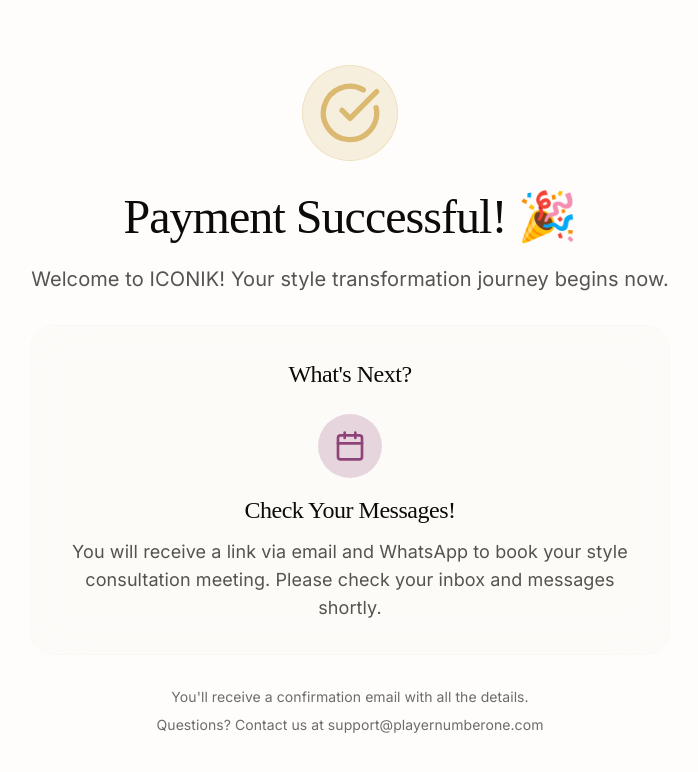
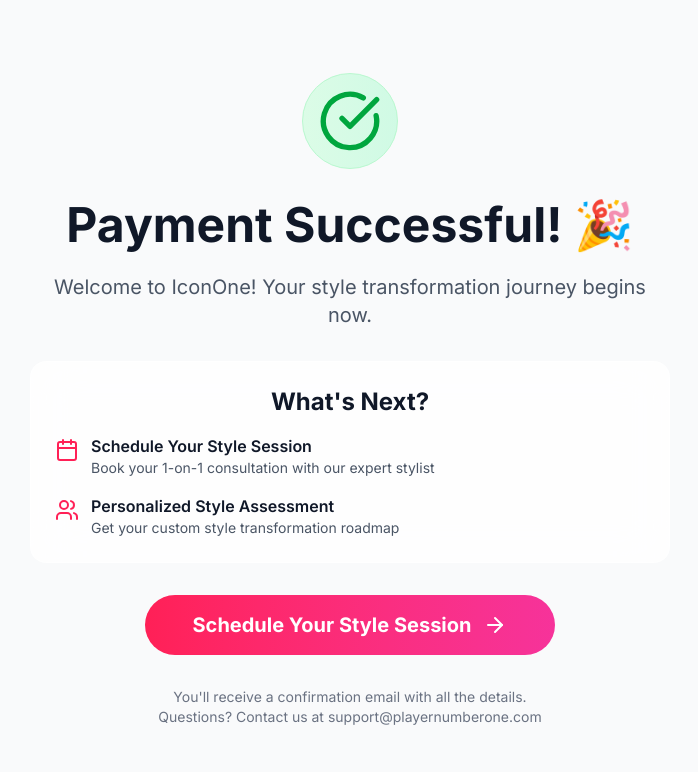
Before and after one commit to mithil0407/playernumberone, a Next.js app: page /checkout/success in a window 1280 px wide. Shown: the top 772 px of the page, without its empty margins (290-988 px from the left). Built offline with nearby package versions, Linux system fonts and the light colour scheme.

Commit message:
Cohesive Pink

```diff
--- a/src/app/checkout/success/page.tsx
+++ b/src/app/checkout/success/page.tsx
@@ -1,10 +1,10 @@
 'use client';
 
 import { motion } from 'framer-motion';
-import { CheckCircle, Calendar } from 'lucide-react';
+import { CheckCircle, ArrowRight, Calendar, Users } from 'lucide-react';
+import Link from 'next/link';
 import { useEffect, Suspense } from 'react';
 import { useSearchParams } from 'next/navigation';
-import { trackCompleteRegistration, trackLead } from '@/lib/metaPixel';
 
 function SuccessPageContent() {
   const searchParams = useSearchParams();
@@ -16,7 +16,7 @@
     const dbOrderId = searchParams.get('db_order_id');
     const paymentId = searchParams.get('payment_id');
 
-    // Store in localStorage for future reference
+    // Store in localStorage for the schedule page to access
     if (customerId) {
       localStorage.setItem('customerId', customerId);
       console.log('Stored customerId:', customerId);
@@ -36,17 +36,6 @@
       console.log('Stored paymentId:', paymentId);
     }
 
-    // Enhanced Meta Pixel tracking for successful purchase
-    // Get the actual purchase amount from localStorage or URL params
-    const purchaseAmount = searchParams.get('amount') || localStorage.getItem('purchaseAmount') || '1499';
-    const amount = parseInt(purchaseAmount);
-
-    // Track successful payment completion
-    trackCompleteRegistration(amount, 'ICONIK Customer Registration');
-
-    // Track lead generation success
-    trackLead(amount, 'ICONIK Style Consultation Purchase');
-
     // Log what we found
     console.log('URL Parameters:', {
       customerId,
@@ -58,45 +47,55 @@
   }, [searchParams]);
 
   return (
-    <div className="min-h-screen bg-luxury-warm-white text-luxury-charcoal flex items-center justify-center">
+    <div className="min-h-screen bg-gray-50 text-gray-900 flex items-center justify-center">
       <motion.div
         initial={{ opacity: 0, scale: 0.9 }}
         animate={{ opacity: 1, scale: 1 }}
         className="text-center max-w-2xl mx-auto px-4"
       >
-        <div className="bg-luxury-gold/20 border border-luxury-gold/30 rounded-full w-24 h-24 mx-auto mb-8 flex items-center justify-center">
-          <CheckCircle className="w-16 h-16 text-luxury-gold" />
+        <div className="bg-gradient-to-r from-green-100 to-emerald-100 border border-green-200 rounded-full w-24 h-24 mx-auto mb-8 flex items-center justify-center">
+          <CheckCircle className="w-16 h-16 text-green-600" />
         </div>
 
-        <h1 className="text-4xl md:text-5xl luxury-heading mb-6 text-luxury-charcoal">
+        <h1 className="text-4xl md:text-5xl font-bold mb-6 text-gray-900">
           Payment Successful! 🎉
         </h1>
 
-        <p className="text-xl mb-8 luxury-body text-luxury-charcoal/70">
-          Welcome to ICONIK! Your style transformation journey begins now.
+        <p className="text-xl mb-8 text-gray-600">
+          Welcome to IconOne! Your style transformation journey begins now.
         </p>
 
-        <div className="bg-luxury-cream/40 backdrop-blur-xl rounded-3xl p-8 mb-8 border border-luxury-cream">
-          <h2 className="text-2xl luxury-heading mb-6 text-luxury-charcoal">What&apos;s Next?</h2>
+        <div className="bg-white/80 backdrop-blur-xl rounded-2xl p-6 mb-8 border border-white/30">
+          <h2 className="text-2xl font-bold mb-4 text-gray-900">What&apos;s Next?</h2>
 
-          <div className="space-y-6 text-center">
-            <div className="flex flex-col items-center gap-4">
-              <div className="w-16 h-16 bg-luxury-accent/20 rounded-full flex items-center justify-center">
-                <Calendar className="w-8 h-8 text-luxury-accent" />
+          <div className="space-y-4 text-left">
+            <div className="flex items-start gap-3">
+              <Calendar className="w-6 h-6 text-rose-500 mt-1 flex-shrink-0" />
+              <div>
+                <h3 className="font-semibold text-gray-900">Schedule Your Style Session</h3>
+                <p className="text-gray-600 text-sm">Book your 1-on-1 consultation with our expert stylist</p>
               </div>
+            </div>
+
+            <div className="flex items-start gap-3">
+              <Users className="w-6 h-6 text-rose-500 mt-1 flex-shrink-0" />
               <div>
-                <h3 className="luxury-heading text-luxury-charcoal mb-3 text-2xl">Check Your Messages!</h3>
-                <p className="luxury-body text-luxury-charcoal/70 text-lg max-w-xl mx-auto">
-                  You will receive a link via email and WhatsApp to book your style consultation meeting.
-                  Please check your inbox and messages shortly.
-                </p>
+                <h3 className="font-semibold text-gray-900">Personalized Style Assessment</h3>
+                <p className="text-gray-600 text-sm">Get your custom style transformation roadmap</p>
               </div>
             </div>
           </div>
         </div>
 
-        <div className="mt-8 text-sm luxury-body text-luxury-charcoal/60">
-          <p className="mb-2">You&apos;ll receive a confirmation email with all the details.</p>
+        <Link
+          href="/schedule"
+          className="bg-gradient-to-r from-rose-500 to-pink-500 hover:from-rose-600 hover:to-pink-600 text-white px-12 py-4 rounded-full text-xl font-bold transition-all duration-300 transform hover:scale-105 flex items-center gap-3 mx-auto w-fit"
+        >
+          Schedule Your Style Session <ArrowRight className="w-6 h-6" />
+        </Link>
+
+        <div className="mt-8 text-sm text-gray-500">
+          <p>You&apos;ll receive a confirmation email with all the details.</p>
           <p>Questions? Contact us at support@playernumberone.com</p>
         </div>
       </motion.div>
@@ -107,10 +106,10 @@
 export default function SuccessPage() {
   return (
     <Suspense fallback={
-      <div className="min-h-screen bg-luxury-warm-white text-luxury-charcoal flex items-center justify-center">
+      <div className="min-h-screen bg-gray-50 text-gray-900 flex items-center justify-center">
         <div className="text-center">
-          <div className="animate-spin rounded-full h-12 w-12 border-b-2 border-luxury-accent mx-auto mb-4"></div>
-          <p className="luxury-body text-luxury-charcoal/60">Loading...</p>
+          <div className="animate-spin rounded-full h-12 w-12 border-b-2 border-rose-500 mx-auto mb-4"></div>
+          <p className="text-gray-600">Loading...</p>
         </div>
       </div>
     }>
--- a/src/app/globals.css
+++ b/src/app/globals.css
@@ -3,7 +3,7 @@
 @custom-variant dark (&:is(.dark *));
 
 :root {
-  /* Luxury color palette - Light Pink Theme */
+  /* Luxury color palette - Cohesive Light Theme */
   --background: oklch(0.995 0.003 85);
   --foreground: oklch(0.15 0.01 85);
   --card: oklch(0.998 0.002 85);
@@ -12,25 +12,27 @@
   --popover-foreground: oklch(0.15 0.01 85);
   --primary: oklch(0.65 0.15 340);
   --primary-foreground: oklch(0.995 0.003 85);
-  --secondary: oklch(0.98 0.01 85);
+  --secondary: oklch(0.96 0.02 85);
   --secondary-foreground: oklch(0.15 0.01 85);
   --muted: oklch(0.97 0.005 85);
   --muted-foreground: oklch(0.45 0.01 85);
-  --accent: oklch(0.50 0.12 340);
+  --accent: oklch(0.60 0.12 340);
   --accent-foreground: oklch(0.995 0.003 85);
   --destructive: oklch(0.577 0.245 27.325);
   --destructive-foreground: oklch(0.995 0.003 85);
   --border: oklch(0.92 0.005 85);
   --input: oklch(0.98 0.005 85);
-  --ring: oklch(0.50 0.12 340);
+  --ring: oklch(0.60 0.12 340);
 
-  /* Luxury brand colors - Light Pink Palette */
-  --luxury-gold: oklch(0.80 0.10 85);
+  /* Luxury brand colors - Cohesive Light Palette */
+  --luxury-gold: oklch(0.82 0.12 85);
   --luxury-gold-foreground: oklch(0.15 0.01 85);
-  --luxury-cream: oklch(0.98 0.005 85);
+  --luxury-cream: oklch(0.96 0.02 85);
   --luxury-charcoal: oklch(0.15 0.01 85);
   --luxury-warm-white: oklch(0.995 0.003 85);
-  --luxury-accent: oklch(0.50 0.12 340);
+  --luxury-accent: oklch(0.65 0.15 340);
+  --luxury-green: oklch(0.55 0.15 140);
+  --luxury-pink-bg: oklch(0.95 0.08 340);
 
   --chart-1: oklch(0.646 0.222 41.116);
   --chart-2: oklch(0.6 0.118 184.704);
@@ -69,12 +71,14 @@
   --input: oklch(0.28 0.025 85);
   --ring: oklch(0.75 0.18 340);
 
-  --luxury-gold: oklch(0.90 0.08 85);
-  --luxury-gold-foreground: oklch(0.15 0.01 85);
+  --luxury-gold: oklch(0.88 0.10 85);
+  --luxury-gold-foreground: oklch(0.95 0.01 85);
   --luxury-cream: oklch(0.20 0.02 85);
   --luxury-charcoal: oklch(0.95 0.01 85);
   --luxury-warm-white: oklch(0.15 0.01 85);
-  --luxury-accent: oklch(0.60 0.15 340);
+  --luxury-accent: oklch(0.70 0.15 340);
+  --luxury-green: oklch(0.65 0.15 140);
+  --luxury-pink-bg: oklch(0.25 0.08 340);
 }
 
 @theme inline {
@@ -108,6 +112,8 @@
   --color-luxury-charcoal: var(--luxury-charcoal);
   --color-luxury-warm-white: var(--luxury-warm-white);
   --color-luxury-accent: var(--luxury-accent);
+  --color-luxury-green: var(--luxury-green);
+  --color-luxury-pink-bg: var(--luxury-pink-bg);
 
   --color-chart-1: var(--chart-1);
   --color-chart-2: var(--chart-2);
```
Also changed, not shown: src/app/checkout/page.tsx (+15 -15 lines), src/app/page.tsx (+47 -47 lines).
